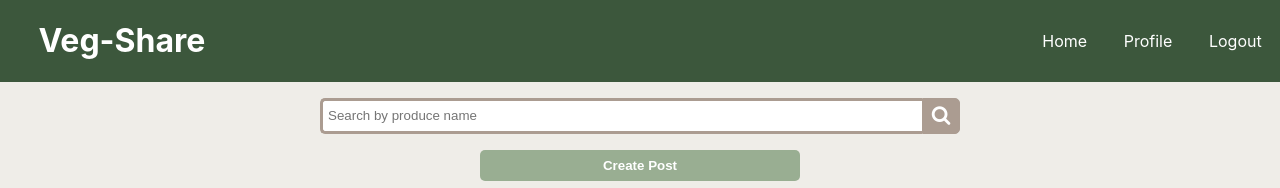
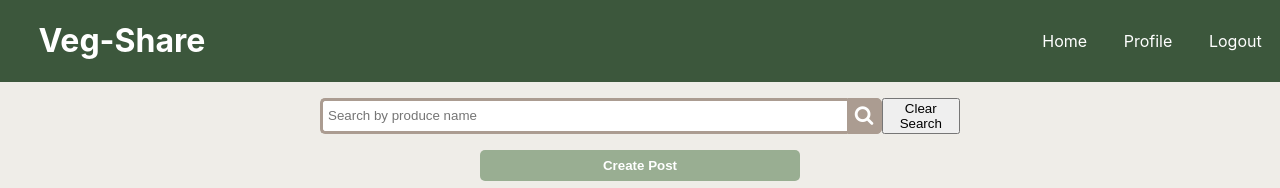
Before and after one commit to veg-share/frontend-ui, a React (Create React App) app: page / in a window 1280 px wide. Shown: the top 188 px of the page. Built offline with nearby package versions, Linux system fonts and the light colour scheme.

Commit message:
Clear search results

```diff
--- a/src/components/Search/Search.js
+++ b/src/components/Search/Search.js
@@ -31,6 +31,12 @@ const Search = ({ determineSearchResults }) => {
     determineSearchResults(postsToDisplay)
   }
 
+  const clearSearch = (event) => {
+    event.preventDefault()
+    setSearchInput('')
+    determineSearchResults([])
+  }
+
   return (
     <form className='search' onSubmit={handleSubmit}>
       <input
@@ -44,6 +50,11 @@ const Search = ({ determineSearchResults }) => {
         className='search-button'>
         <i className="fa fa-search"></i>
       </button>
+      <button
+        className='clear-button'
+        onClick={clearSearch}>
+        Clear Search
+        </button>
     </form>
   )
 }
```
